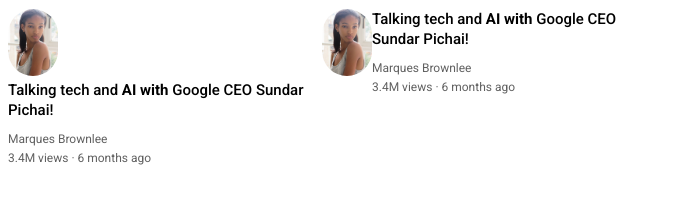
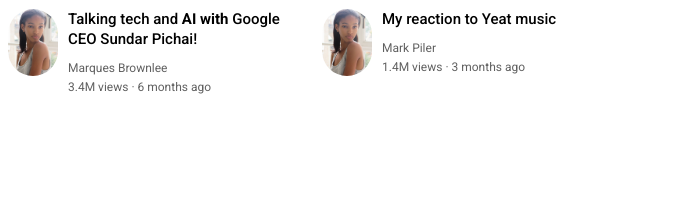
Before and after one commit to backendbro/html-intro, a plain HTML site: page final-project/index.html in a window 1280 px wide. Shown: the part 200-404 px from the top of the page, without its empty margins (0-677 px from the left). Drawn offline with Linux system fonts and the light colour scheme.

Commit message:
Added a propert

```diff
--- a/final-project/index.html
+++ b/final-project/index.html
@@ -20,23 +20,25 @@
             <img class="thumbnail" src="thumbnails/thumbnail-1.webp" alt="Youtube thumbnail">
         </div>
 
-        <div class="channel-picture">
-            <img src="channel/nana.jpg" alt="" class="profile-picture small-img">
-        </div>
+        <div class="video-info-grid">
+            <div class="channel-picture">
+                <img src="channel/nana.jpg" alt="" class="profile-picture small-img">
+            </div>
 
-        <div class="video-info">
-            <p class="video-title">
-                Talking tech and <strong>AI with</strong>
-                Google CEO Sundar Pichai!
-            </p>
+            <div class="video-info">
+                <p class="video-title">
+                    Talking tech and <strong>AI with</strong>
+                    Google CEO Sundar Pichai!
+                </p>
 
-            <p class="video-author">
-                Marques Brownlee
-            </p>
+                <p class="video-author">
+                    Marques Brownlee
+                </p>
 
-            <p class="video-stats">
-                3.4M views &#183; 6 months ago
-            </p>
+                <p class="video-stats">
+                    3.4M views &#183; 6 months ago
+                </p>
+            </div>
         </div>
 
     </div>
@@ -54,16 +56,15 @@
 
         <div class="video-info">
             <p class="video-title">
-                Talking tech and <strong>AI with</strong>
-                Google CEO Sundar Pichai!
+                My reaction to Yeat music
             </p>
 
             <p class="video-author">
-                Marques Brownlee
+                Mark Piler
             </p>
 
             <p class="video-stats">
-                3.4M views &#183; 6 months ago
+                1.4M views &#183; 3 months ago
             </p>
         </div>
         </div>
--- a/final-project/style/style.css
+++ b/final-project/style/style.css
@@ -54,9 +54,5 @@ p{
 .video-info-grid{
     display: grid;
     grid-template-columns: 50px 1fr;
+    column-gap: 10px;
 }
-
-
-/* .channel-picture{
-    margin-right: 6px;
-} */
```
